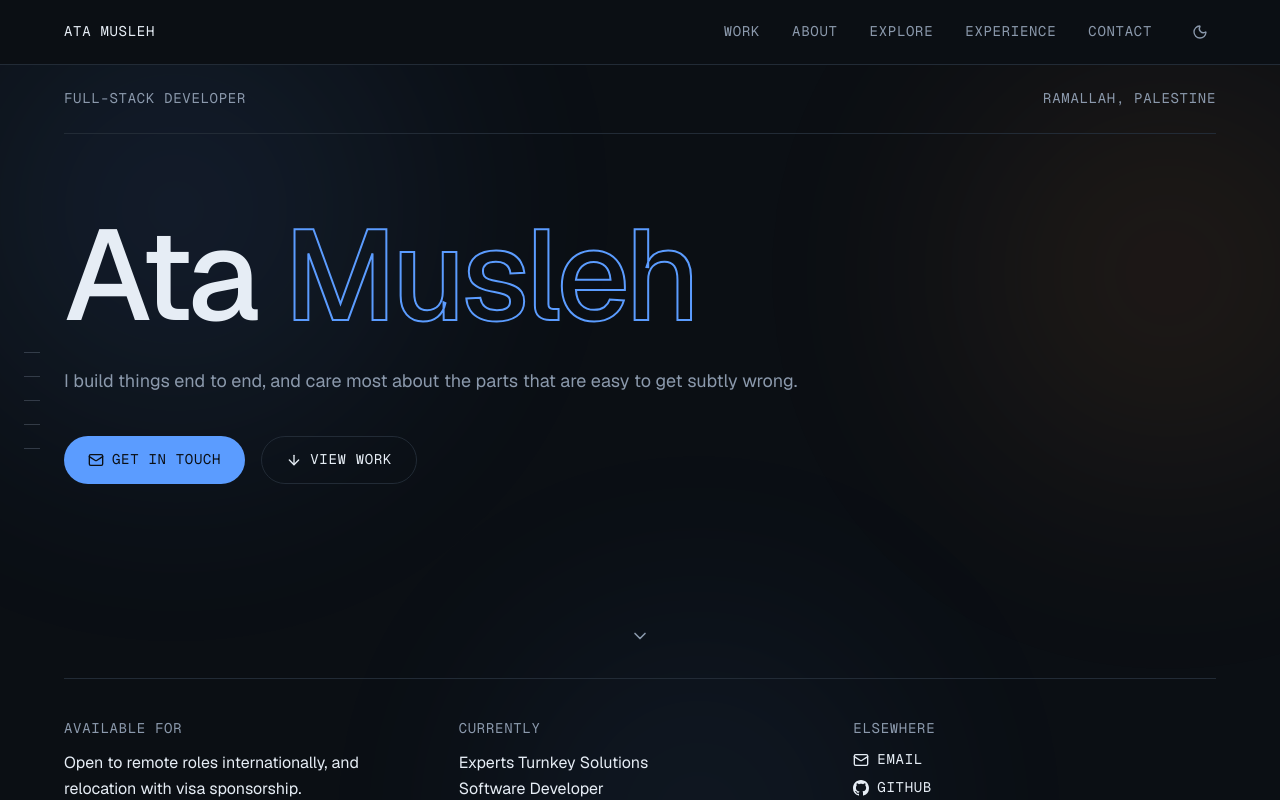
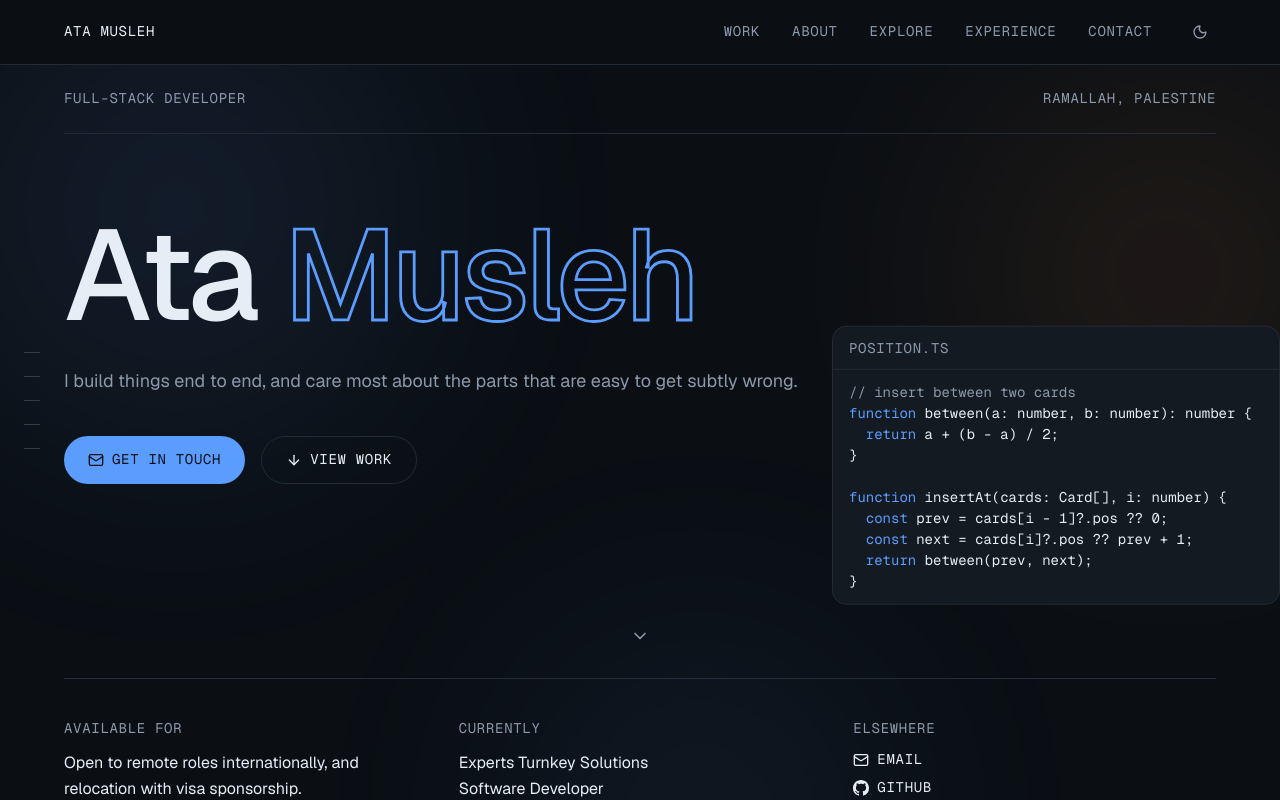
Before and after one commit to AtaMusleh/portfolio, a Next.js app: page / in a window 1280 px wide. Shown: the top 800 px of the page. Built offline with nearby package versions, Linux system fonts and the light colour scheme.

Commit message:
feat: thicken hero outline, add code panel to hero gap

```diff
--- a/src/app/globals.css
+++ b/src/app/globals.css
@@ -216,8 +216,9 @@
    only a browser that actually supports -webkit-text-stroke swaps to a
    transparent fill. A browser without support therefore renders readable solid
    text rather than an invisible transparent one.
-   The stroke scales with the type so it stays ~2px at display size and thins
-   out on small viewports instead of swallowing the counters. */
+   2px minimum at every size: the previous clamp(1px, 0.18vw, 2px) thinned out
+   on smaller viewports and read as low-contrast. It still scales up slightly
+   at very wide viewports instead of looking static. */
 .text-stroked {
   color: var(--brand);
 }
@@ -225,7 +226,7 @@
 @supports (-webkit-text-stroke: 1px currentColor) {
   .text-stroked {
     color: transparent;
-    -webkit-text-stroke: clamp(1px, 0.18vw, 2px) var(--brand);
+    -webkit-text-stroke: clamp(2px, 0.22vw, 3px) var(--brand);
   }
 }
 
--- /dev/null
+++ b/src/components/home/code-panel.tsx
@@ -0,0 +1,78 @@
+type Token = { text: string; type?: "keyword" | "comment" };
+
+/**
+ * A simplified version of TaskFlow's fractional-indexing insert (see the
+ * "Fractional indexing for card order" highlight in src/content/projects.ts):
+ * a dropped card's new position is the midpoint between its neighbours'
+ * existing fractional keys, so only that one row is written.
+ *
+ * Real shape, not real file contents — this is decoration, not documentation,
+ * so it is kept short enough to read at a glance inside a small panel.
+ */
+const LINES: Token[][] = [
+  [{ text: "// insert between two cards", type: "comment" }],
+  [
+    { text: "function", type: "keyword" },
+    { text: " between(a: number, b: number): number {" },
+  ],
+  [{ text: "  return", type: "keyword" }, { text: " a + (b - a) / 2;" }],
+  [{ text: "}" }],
+  [{ text: "" }],
+  [
+    { text: "function", type: "keyword" },
+    { text: " insertAt(cards: Card[], i: number) {" },
+  ],
+  [
+    { text: "  const", type: "keyword" },
+    { text: " prev = cards[i - 1]?.pos ?? 0;" },
+  ],
+  [
+    { text: "  const", type: "keyword" },
+    { text: " next = cards[i]?.pos ?? prev + 1;" },
+  ],
+  [{ text: "  return", type: "keyword" }, { text: " between(prev, next);" }],
+  [{ text: "}" }],
+];
+
+/**
+ * Static syntax-highlighted panel for the empty band in the hero's height-
+ * driven gap. Server component — the content never changes, so there is
+ * nothing here that needs the browser.
+ */
+export function CodePanel() {
+  return (
+    <div className="hidden w-full max-w-md flex-col overflow-hidden rounded-xl border border-border bg-muted lg:flex">
+      <div className="border-b border-border px-4 py-2">
+        <span className="mono-label text-muted-foreground">position.ts</span>
+      </div>
+      <pre className="overflow-x-auto px-4 py-3">
+        <code className="block font-mono text-small text-foreground">
+          {LINES.map((line, index) => (
+            <span key={index} className="block whitespace-pre">
+              {line.length === 1 && line[0].text === "" ? (
+                " "
+              ) : (
+                <>
+                  {line.map((token, tokenIndex) => (
+                    <span
+                      key={tokenIndex}
+                      className={
+                        token.type === "keyword"
+                          ? "text-brand"
+                          : token.type === "comment"
+                            ? "text-muted-foreground"
+                            : undefined
+                      }
+                    >
+                      {token.text}
+                    </span>
+                  ))}
+                </>
+              )}
+            </span>
+          ))}
+        </code>
+      </pre>
+    </div>
+  );
+}
--- a/src/components/home/hero.tsx
+++ b/src/components/home/hero.tsx
@@ -3,6 +3,7 @@ import Link from "next/link";
 
 import { GitHubIcon } from "@/components/icons/github";
 import { LinkedInIcon } from "@/components/icons/linkedin";
+import { CodePanel } from "@/components/home/code-panel";
 import { Reveal } from "@/components/motion/reveal";
 import { Magnetic } from "@/components/motion/magnetic";
 import { Container } from "@/components/layout/Container";
@@ -86,6 +87,25 @@ export function Hero() {
           </Reveal>
         </div>
 
+        {/* Fills the empty band between the CTAs and the bottom strip on
+            desktop only. Absolutely positioned — not a flex sibling — because
+            the band is produced by mt-auto on the chevron below soaking up
+            whatever space the flex column has left over. An in-flow panel
+            here competes with that slack for room: at typical viewport
+            heights the panel's own content (header + 10 lines) is taller than
+            the slack, so the flex column would grow past min-h-[100svh] to
+            fit it, adding real scroll height. Taking it out of flow removes
+            that coupling entirely — the hero's height-driven layout cannot
+            react to this panel's size at all. It anchors to Container, the
+            nearest positioned ancestor, so `right-0` lands on the gutter
+            edge and `top-1/2` centers it in the hero regardless of how tall
+            the hero ends up being. */}
+        <div className="hidden lg:absolute lg:top-1/2 lg:right-0 lg:block lg:w-full lg:max-w-md lg:-translate-y-1/2">
+          <Reveal trigger="mount" delay={210}>
+            <CodePanel />
+          </Reveal>
+        </div>
+
         {/* BOTTOM — mt-auto pins it to the foot of the first screen without
             taking it out of flow, so it still pushes down if content grows. */}
         {/* Scroll indicator. Static in this pass. */}
```
